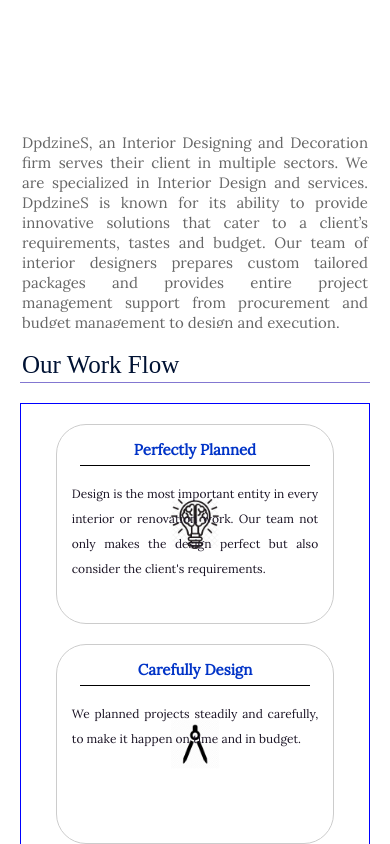
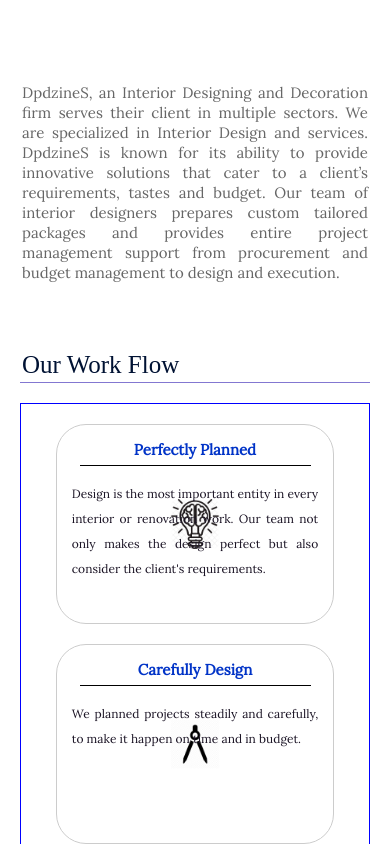
Before and after one commit to ShubhamSharma037/Sample, a React (Create React App) app: page / in a window 390 px wide. Shown: the part 1360-2204 px from the top of the page. Built offline with nearby package versions, Linux system fonts and the light colour scheme; a web font is replaced by a local one.

Commit message:
Responsive Home Fix 5

```diff
--- a/src/Components/Home/Welcome/IntroText/intro.module.css
+++ b/src/Components/Home/Welcome/IntroText/intro.module.css
@@ -17,7 +17,7 @@
   .introText {
     height: auto;
     display: block;
-    margin-top: 150px;
+    margin-top: 100px;
     float: none;
     width: 100%;
     padding: 2px; }
--- a/src/Components/Home/WorkFlow/Row/row.module.css
+++ b/src/Components/Home/WorkFlow/Row/row.module.css
@@ -12,10 +12,10 @@
 @media (max-width: 600px) {
   .Row {
     padding: 20px 0 0 0;
-    height: auto;
+    height: 100%;
     width: 100%;
     margin: 0 auto;
-    justify-content: space-between;
+    justify-content: initial;
     flex-flow: column wrap; } }
 
 /*# sourceMappingURL=row.module.css.map */
--- a/src/sass/Components/Home/main/body/IntroText/intro.scss
+++ b/src/sass/Components/Home/main/body/IntroText/intro.scss
@@ -23,7 +23,7 @@
     .introText{
         height: auto;
         display: block;
-        margin-top: 150px;
+        margin-top: 100px;
         float: none;
         width : 100%;
         padding : 2px;
--- a/src/sass/row.scss
+++ b/src/sass/row.scss
@@ -15,11 +15,11 @@
 @media (max-width:600px){
     .Row{
         padding: 20px 0 0 0;
-        height: auto;
+        height: 100%;
         width: 100%;
         margin : 0 auto;
         // align-items: none;
-        justify-content: space-between;
+        justify-content: initial;
         flex-flow: column wrap;
     }
 }
```
Also changed, not shown: 1 other file (tests, documents, lock files or other folders).
